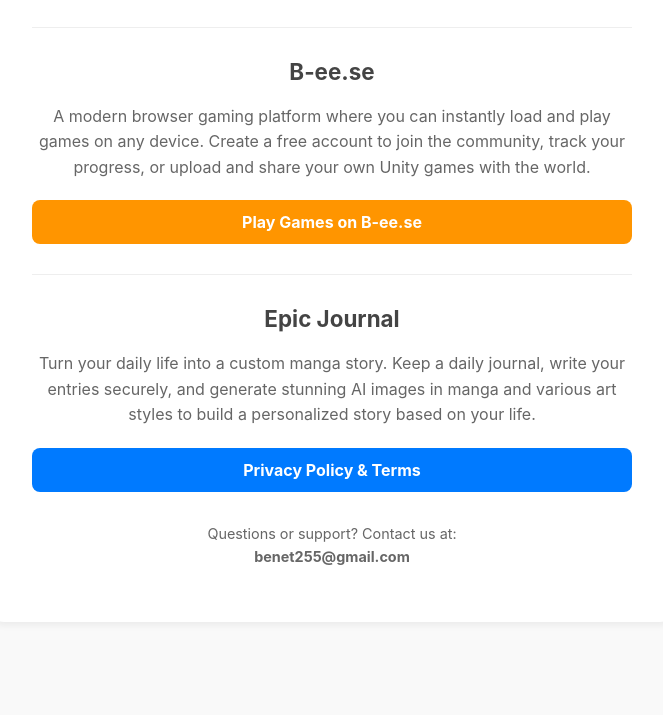
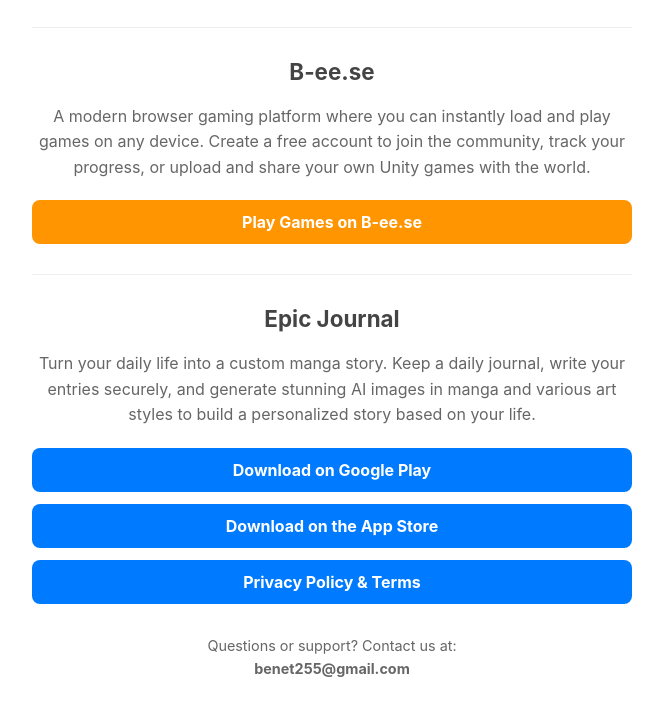
Before and after one commit to ben255/ben255.github.io, a plain HTML site: page index.html in a window 1280 px wide. Shown: the part 193-908 px from the top of the page, without its empty margins (308-971 px from the left). Before the commit the page ends 863 px from the top, so only its background shows below. Drawn offline with Linux system fonts and the light colour scheme.

Commit message:
Add download links for Google Play and App Store

```diff
--- a/index.html
+++ b/index.html
@@ -73,6 +73,8 @@
         <p>Turn your daily life into a custom manga story. Keep a daily journal, write your entries securely, and generate stunning AI images in manga and various art styles to build a personalized story based on your life.</p>
 
         <div class="links">
+            <a href="https://play.google.com/store/apps/details?id=com.bee.epicJournal" class="btn" target="_blank" rel="noopener">Download on Google Play</a>
+            <a href="https://apps.apple.com/us/app/epic-journal/id6764328000" class="btn" target="_blank" rel="noopener">Download on the App Store</a>
             <a class="btn" href="https://ben255.github.io/EpicJournalPolicyAndTOS/" target="_blank">Privacy Policy & Terms</a>
         </div>
 
```
